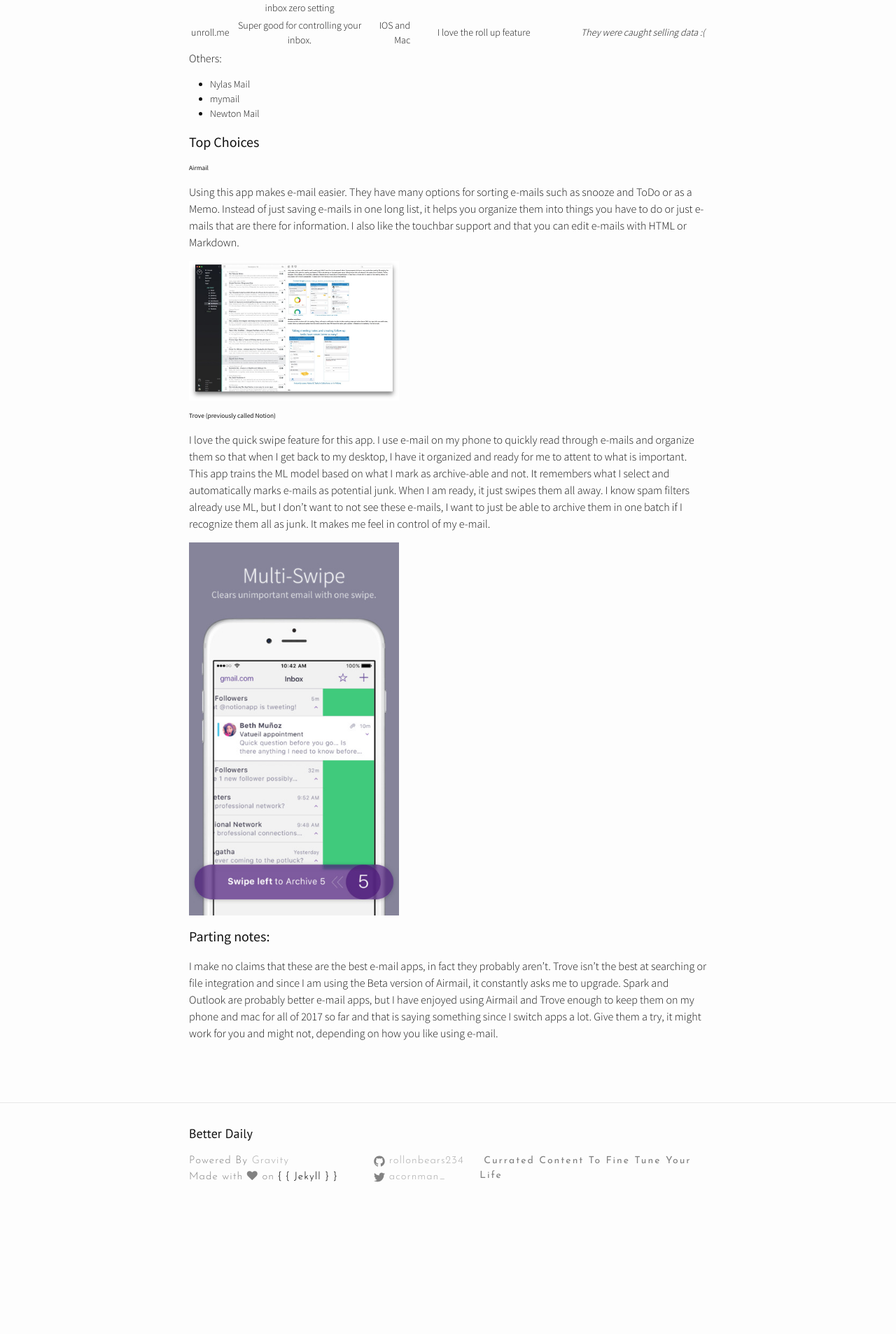
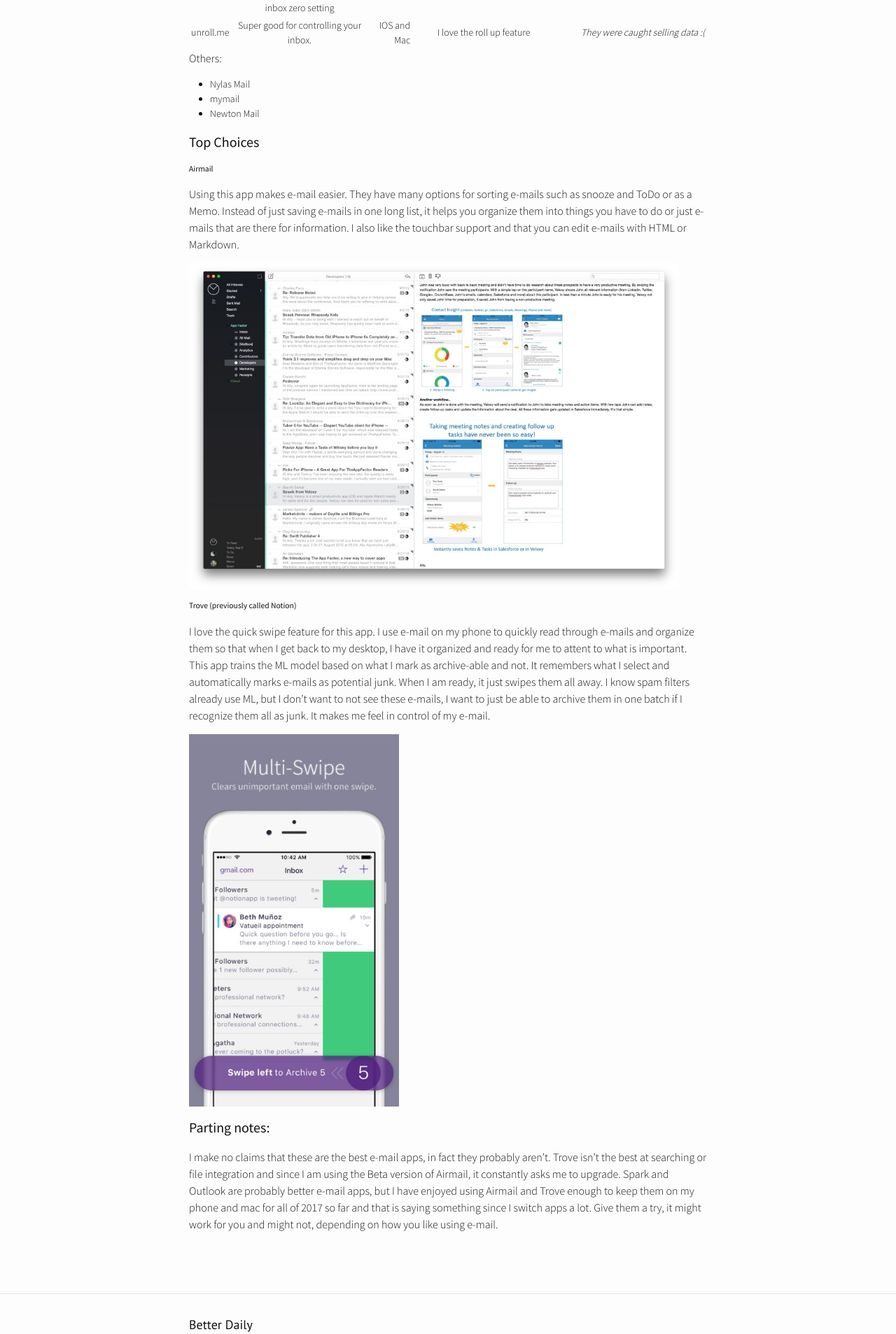
Before and after one commit to rollonbears234/rollonbears234.github.io, a Jekyll site: the page built from _posts/2017-05-25-email-apps.md, in a window 1280 px wide. Shown: the part 2305-4211 px from the top of the page at 70% size. Built offline with Jekyll 4.4.1, drawn with Linux system fonts in a browser that asks for light colours; nearby versions of some CDN libraries; before the commit the page ends 4058 px from its top, so only the background shows below that.

Commit message:
slight changes to formatting on e-mail post

```diff
--- a/_posts/2017-05-25-email-apps.md
+++ b/_posts/2017-05-25-email-apps.md
@@ -42,14 +42,14 @@
 
 #### Top Choices
 
-###### Airmail
+##### Airmail
 
 Using this app makes e-mail easier. They have many options for sorting e-mails such as snooze and ToDo or as a Memo. Instead of just saving e-mails in one long list, it helps you organize them into things you have to do or just e-mails that are there for information. I also like the touchbar support and that you can edit e-mails with HTML or Markdown.
 
-<img src="https://rollonbears234.github.io/images/app_photos/airmail_mac.jpeg" width="300">
+<img src="https://rollonbears234.github.io/images/app_photos/airmail_mac.jpeg" width="700">
 
 
-###### Trove (previously called Notion)
+##### Trove (previously called Notion)
 
 I love the quick swipe feature for this app. I use e-mail on my phone to quickly read through e-mails and organize them so that when I get back to my desktop, I have it organized and ready for me to attent to what is important. This app trains the ML model based on what I mark as archive-able and not. It remembers what I select and automatically marks e-mails as potential junk. When I am ready, it just swipes them all away. I know spam filters already use ML, but I don't want to not see these e-mails, I want to just be able to archive them in one batch if I recognize them all as junk. It makes me feel in control of my e-mail.
 
```
